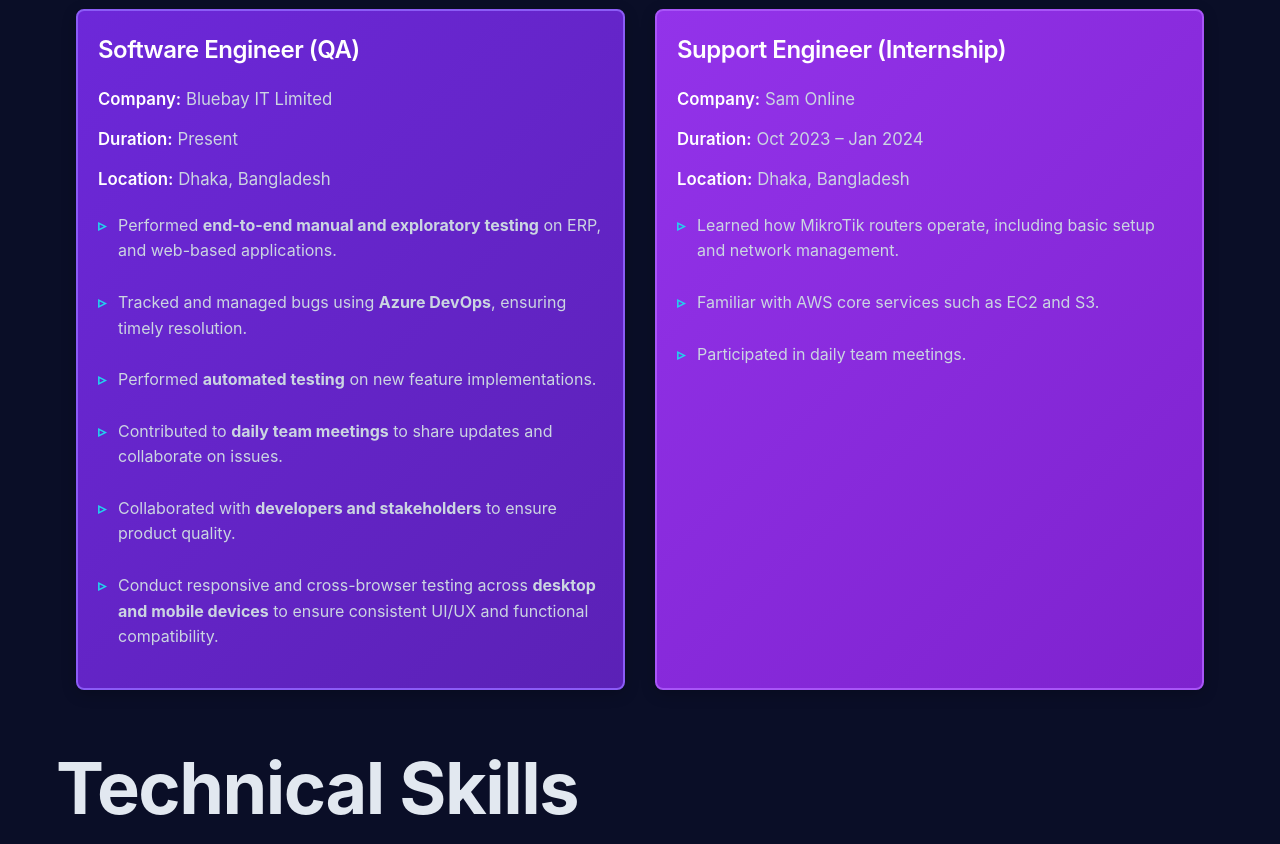
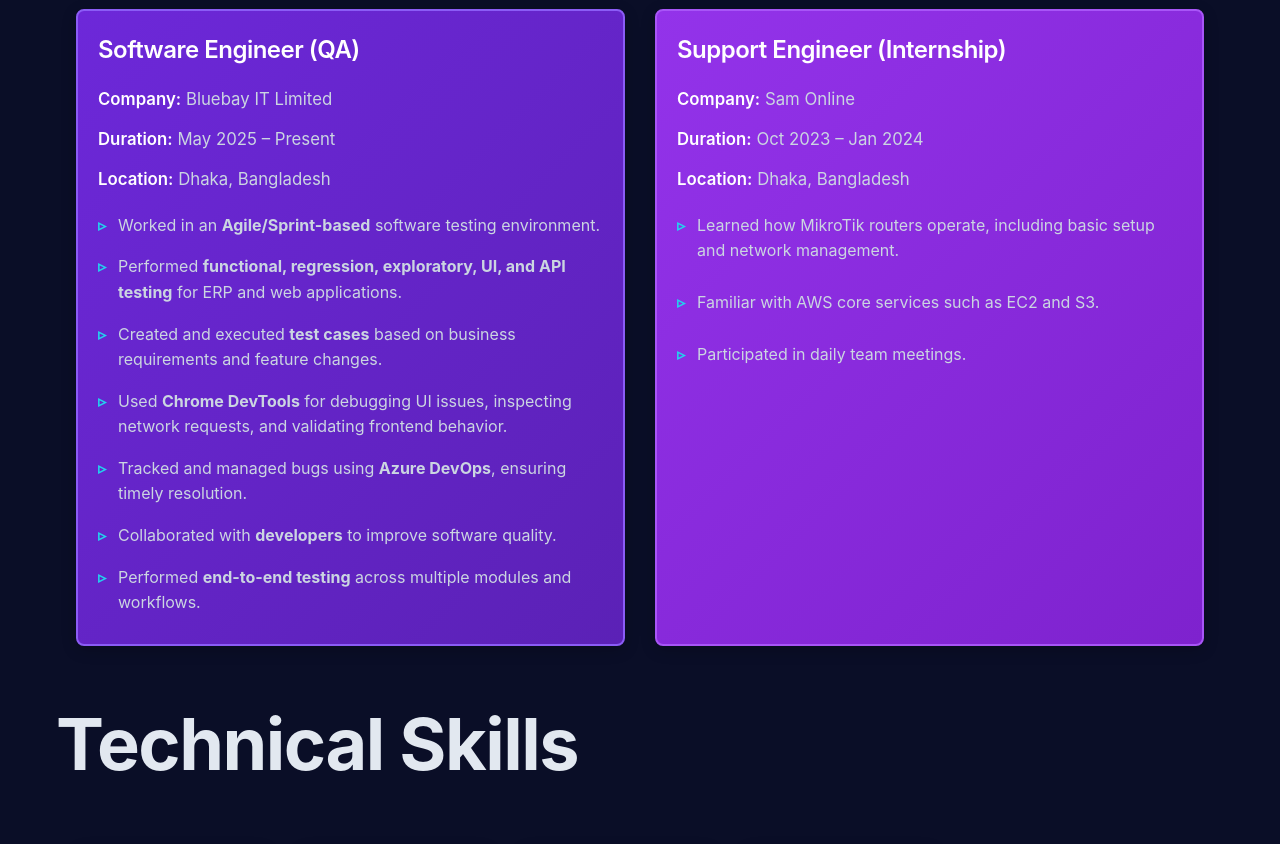
Before and after one commit to emaduddin23/emadqasite, a website: page index.html in a window 1280 px wide. Shown: the part 1360-2204 px from the top of the page. Drawn offline with Linux system fonts and the light colour scheme.

Commit message:
fix: update personal details and enhance experience card styling

```diff
--- a/index.html
+++ b/index.html
@@ -118,7 +118,7 @@
         <div class="about-main">
           <div class="about-content">
             <p>
-              I am <strong>Engr. Md. Emad Uddin Aksir</strong>, a passionate and
+              I am <strong>Md. Emad Uddin Aksir</strong>, a passionate and
               detail-oriented Software Quality Assurance Engineer currently
               working at Bluebay IT Limited, Dhaka, Bangladesh.
             </p>
@@ -159,37 +159,42 @@
         <section class="experience-card">
           <h2>Software Engineer (QA)</h2>
           <p><strong>Company:</strong> Bluebay IT Limited</p>
-          <p><strong>Duration:</strong> Present</p>
+          <p><strong>Duration:</strong> May 2025 – Present</p>
           <p><strong>Location:</strong> Dhaka, Bangladesh</p>
 
-          <ul>
+          <li>Worked in an <strong>Agile/Sprint-based</strong> software testing
+  environment.
+</li>
+
 <li>
-              Performed
-              <strong>end-to-end manual and exploratory testing</strong> on ERP,
-              and web-based applications.
+  Performed <strong>functional, regression, exploratory, UI, and API
+  testing</strong> for ERP and web applications.
 </li>
+
+<li>
+  Created and executed <strong>test cases</strong> based on business
+  requirements and feature changes.
+</li>
+
+<li>
+  Used <strong>Chrome DevTools</strong> for debugging UI issues,
+  inspecting network requests, and validating frontend behavior.
+</li>
+
 <li>
   Tracked and managed bugs using <strong>Azure DevOps</strong>,
   ensuring timely resolution.
 </li>
+
 <li>
-              Performed <strong>automated testing</strong> on new feature
-              implementations.
+  Collaborated with <strong>developers</strong> to improve software
+  quality.
 </li>
+
 <li>
-              Contributed to <strong>daily team meetings</strong> to share
-              updates and collaborate on issues.
+  Performed <strong>end-to-end testing</strong> across multiple modules
+  and workflows.
 </li>
-            <li>
-              Collaborated with <strong>developers and stakeholders</strong> to
-              ensure product quality.
-            </li>
-            <li>
-              Conduct responsive and cross-browser testing across
-              <strong>desktop and mobile devices</strong> to ensure consistent
-              UI/UX and functional compatibility.
-            </li>
-          </ul>
         </section>
 
         <section class="experience-card">
--- a/style.css
+++ b/style.css
@@ -499,11 +499,11 @@
 }
 
 .experience-card li {
-  padding: 8px 0;
+  list-style: none;
+  padding: 8px 0 8px 20px;
   color: #cbd5e1;
   font-size: 1rem;
   position: relative;
-  padding-left: 20px;
 }
 
 .experience-card li:before {
```
Lines whose indentation alone changed are shown as unchanged.
